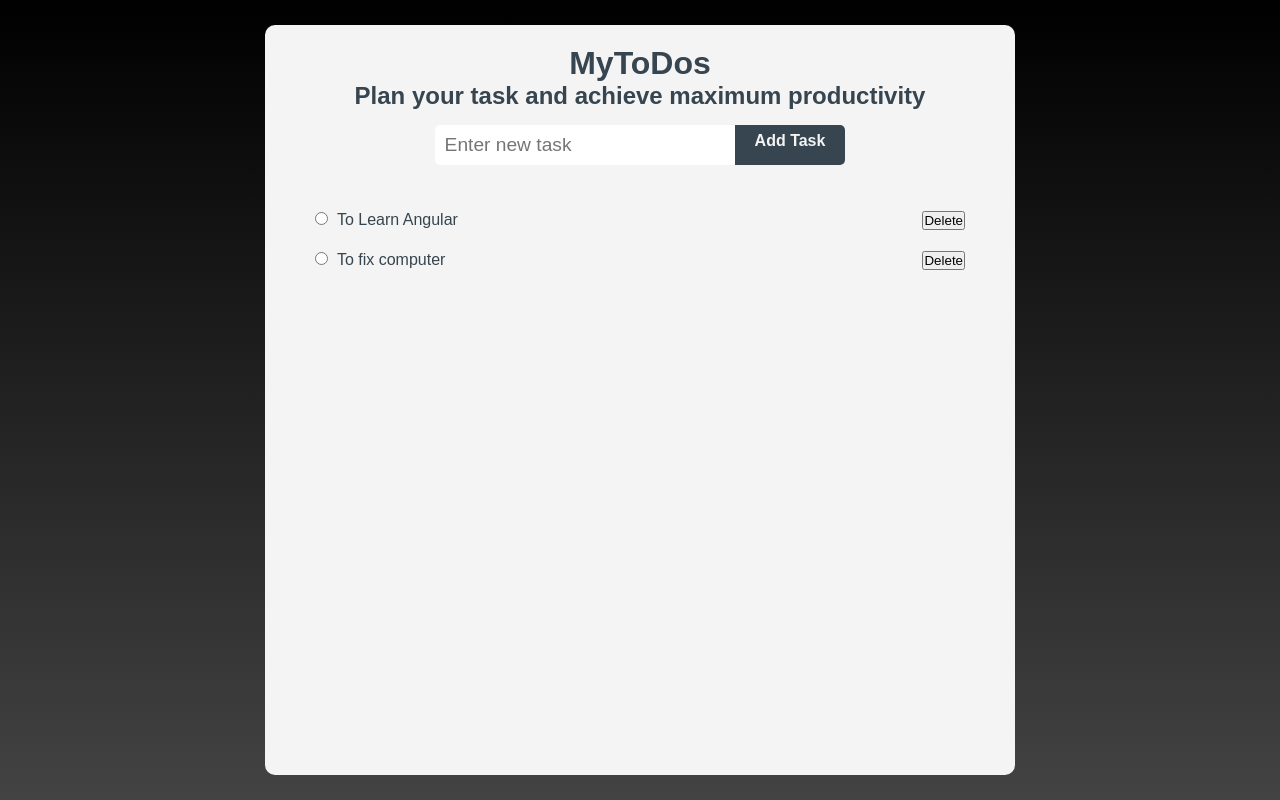
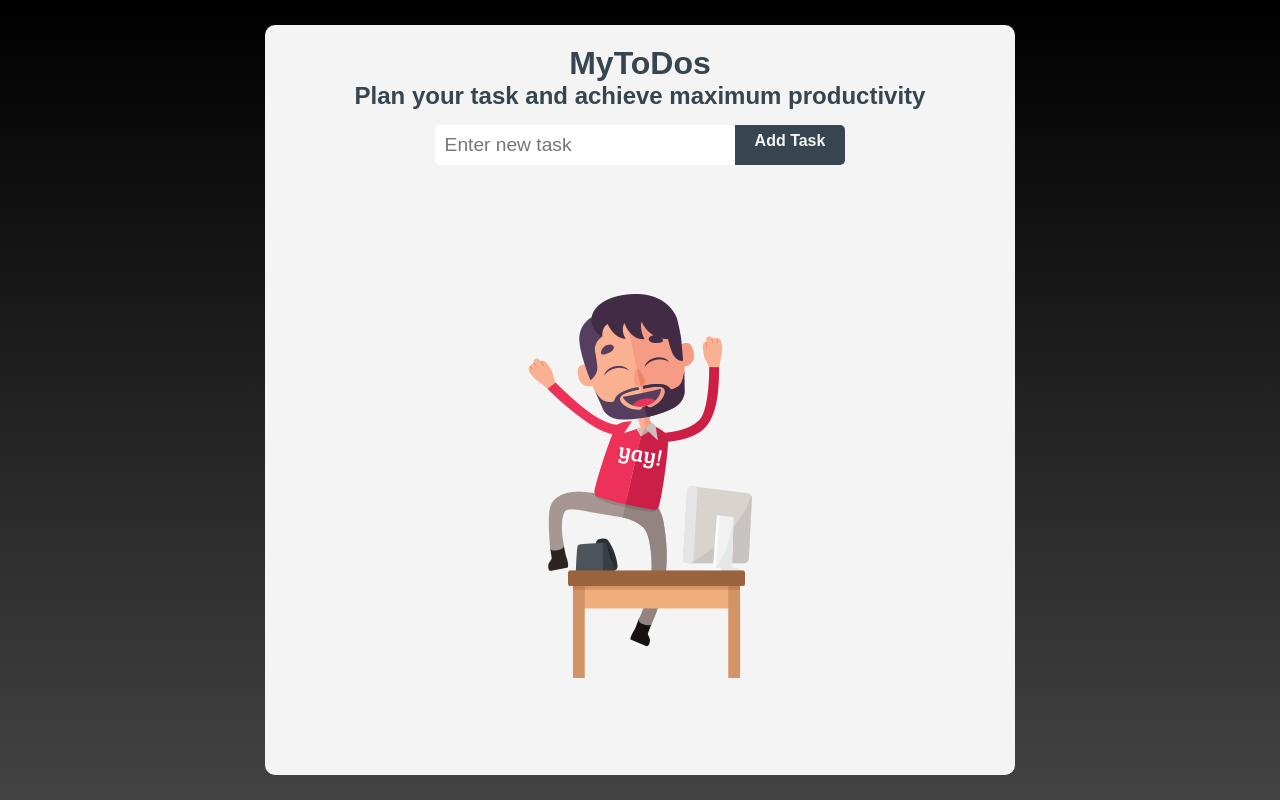
Before and after one commit to gopesh123-us/mytodos, an Angular app: page / in a window 1280 px wide. Built offline with nearby package versions, Linux system fonts and the light colour scheme; a web font is replaced by a local one.

Commit message:
fixed input box to clear after entering

```diff
--- a/src/app/pages/home/home.component.ts
+++ b/src/app/pages/home/home.component.ts
@@ -10,7 +10,7 @@ import { FormsModule } from '@angular/forms';
 })
 export class HomeComponent {
   title = 'MyToDos';
-  tasks: string[] = ['To Learn Angular', 'To fix computer'];
+  tasks: string[] = [];
   newTask: string = '';
   getTasksItems(): number {
     return this.tasks.length;
@@ -19,6 +19,7 @@ export class HomeComponent {
     this.newTask = this.newTask.trim();
     if (this.newTask !== '' && !this.tasks.includes(this.newTask)) {
       this.tasks.push(this.newTask);
+      this.newTask = '';
     }
   }
   handleDelete(data: number) {
```
